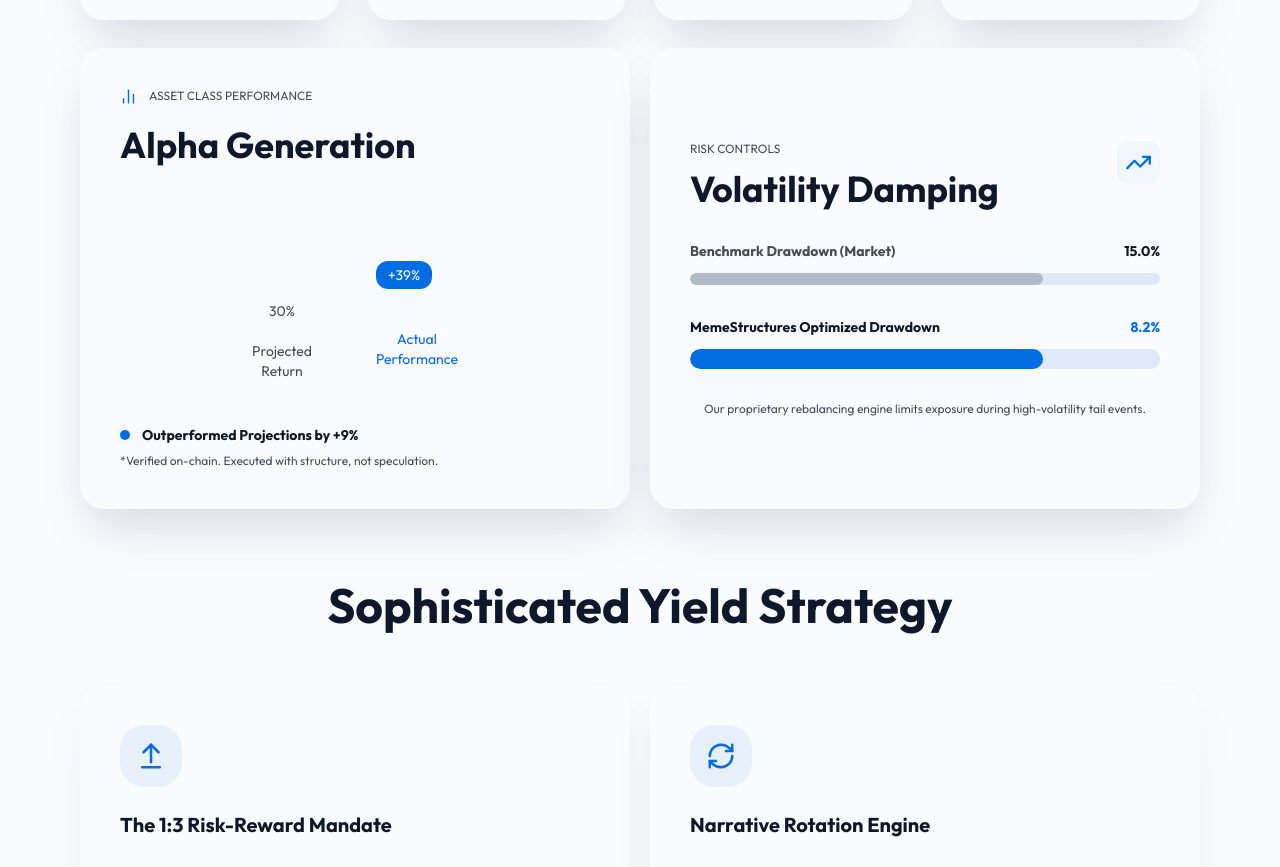
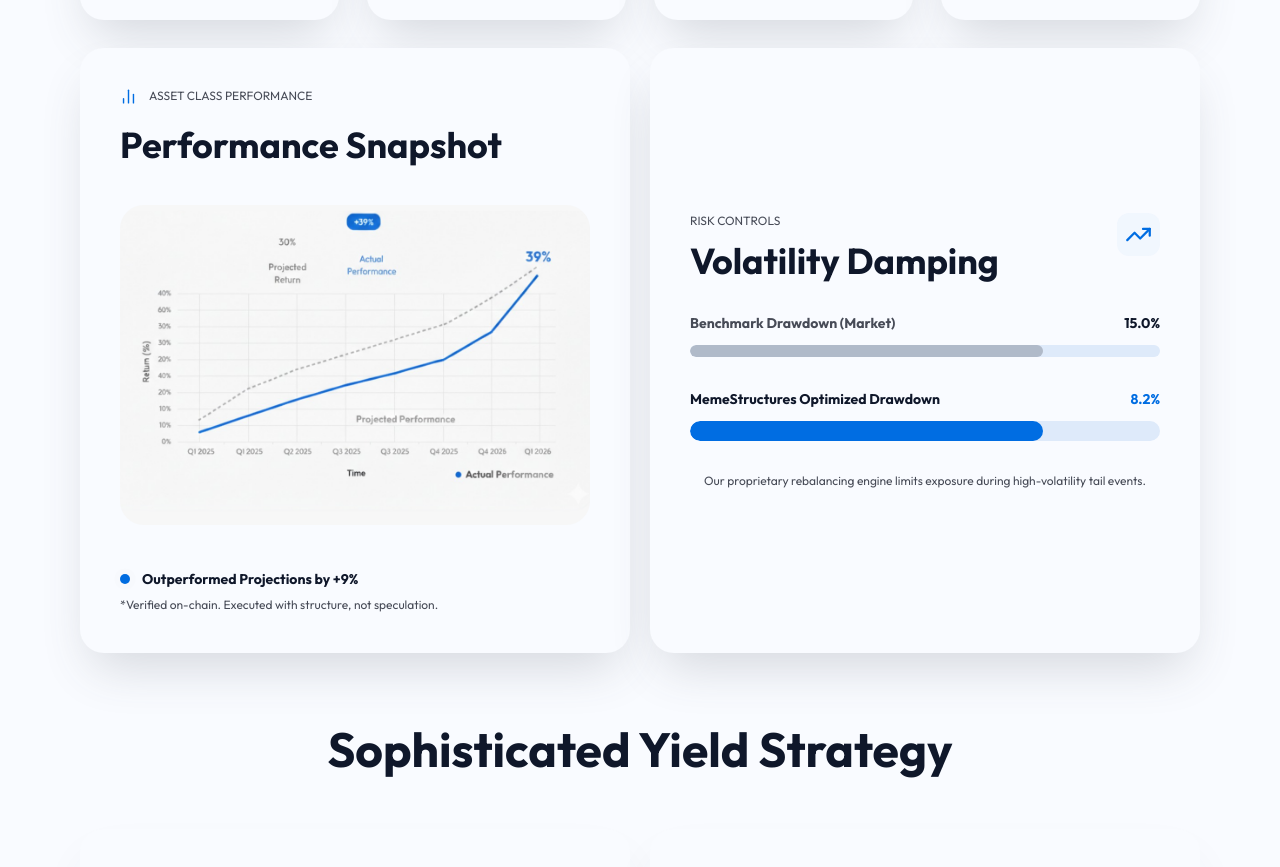
Before and after one commit to benchigozie/memestructures, a Next.js app: page / in a window 1280 px wide. Shown: the part 880-1747 px from the top of the page. Built offline with nearby package versions, Linux system fonts and the light colour scheme.

Commit message:
fix: make more changes as requested by keda.

```diff
--- a/src/components/Results.tsx
+++ b/src/components/Results.tsx
@@ -1,5 +1,6 @@
 import { ChartNoAxesColumn, TrendingUp } from 'lucide-react'
 import ProgressBar from './ProgressBar'
+import Image from 'next/image'
 
 function Results() {
     return (
@@ -11,18 +12,9 @@
                             <ChartNoAxesColumn size={17} className='text-my-blue' />
                             <p className='text-xs'>ASSET CLASS PERFORMANCE</p>
                         </div>
-                        <h2 className='text-3xl md:text-4xl text-my-deep-blue font-bold mt-1 md:mt-5'>Alpha Generation</h2>
-                        <div className='text-sm flex gap-16 text-center mt-24 justify-center'>
-                            <div className='flex flex-col gap-5 pt-10'>
-                                <p>30%</p>
-                                <p>Projected <br />Return</p>
-                            </div>
-                            <div className='flex flex-col gap-10'>
-                                <div className='py-1 px-3 bg-my-blue rounded-xl w-max'>
-                                    <p className='text-my-white'>+39%</p>
-                                </div>
-                                <p className='text-my-blue'>Actual <br />Performance</p>
-                            </div>
+                        <h2 className='text-3xl md:text-4xl text-my-deep-blue font-bold mt-1 md:mt-5'>Performance Snapshot</h2>
+                        <div className='text-sm flex gap-16 text-center justify-center mt-10'>
+                           <Image src="/images/memechart.png" alt='' width={600} height={600} className='h-80 object-cover rounded-3xl overflow-clip'/>
                         </div>
                         <div className='flex items-center gap-3 py-2 w-max pt-11'>
                             <div className='z-10 w-2.5 relative h-2.5 bg-my-blue rounded-full'>
```
Also changed, not shown: public/images/memechart.png (added).
